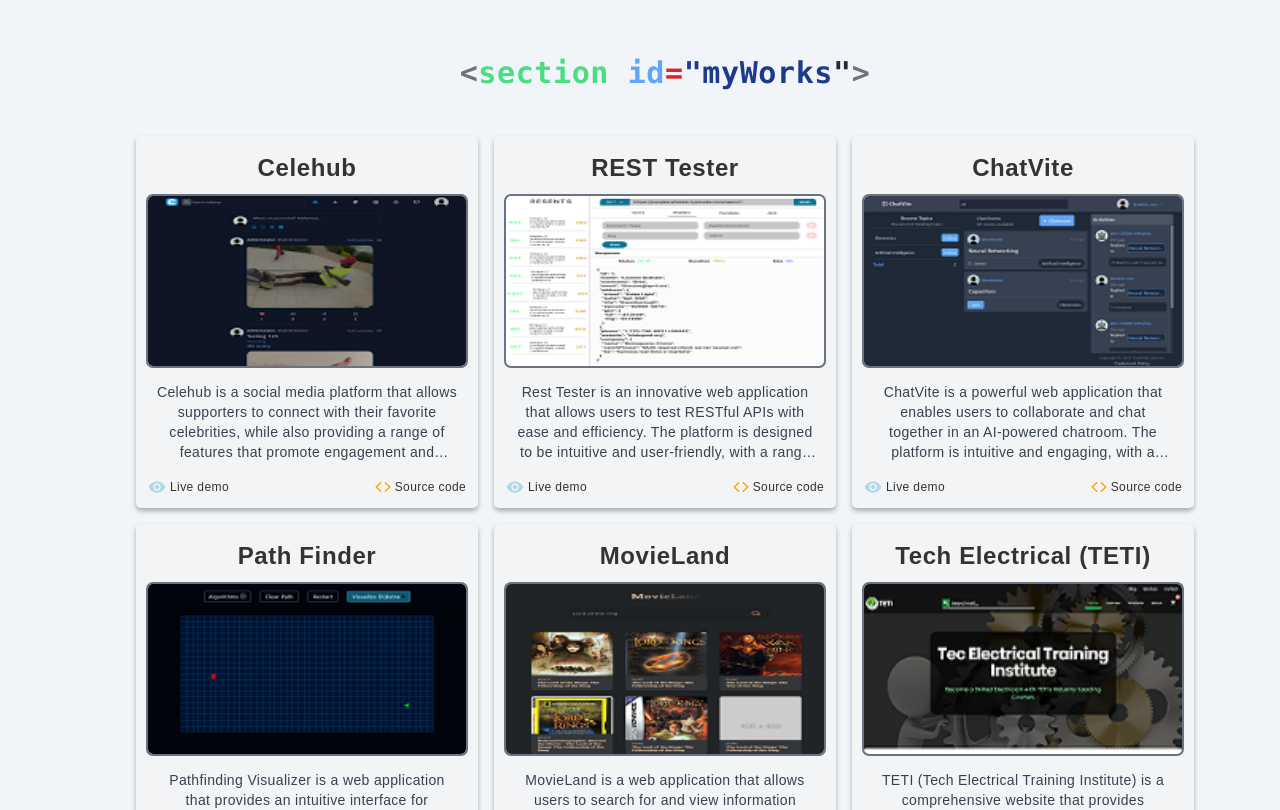
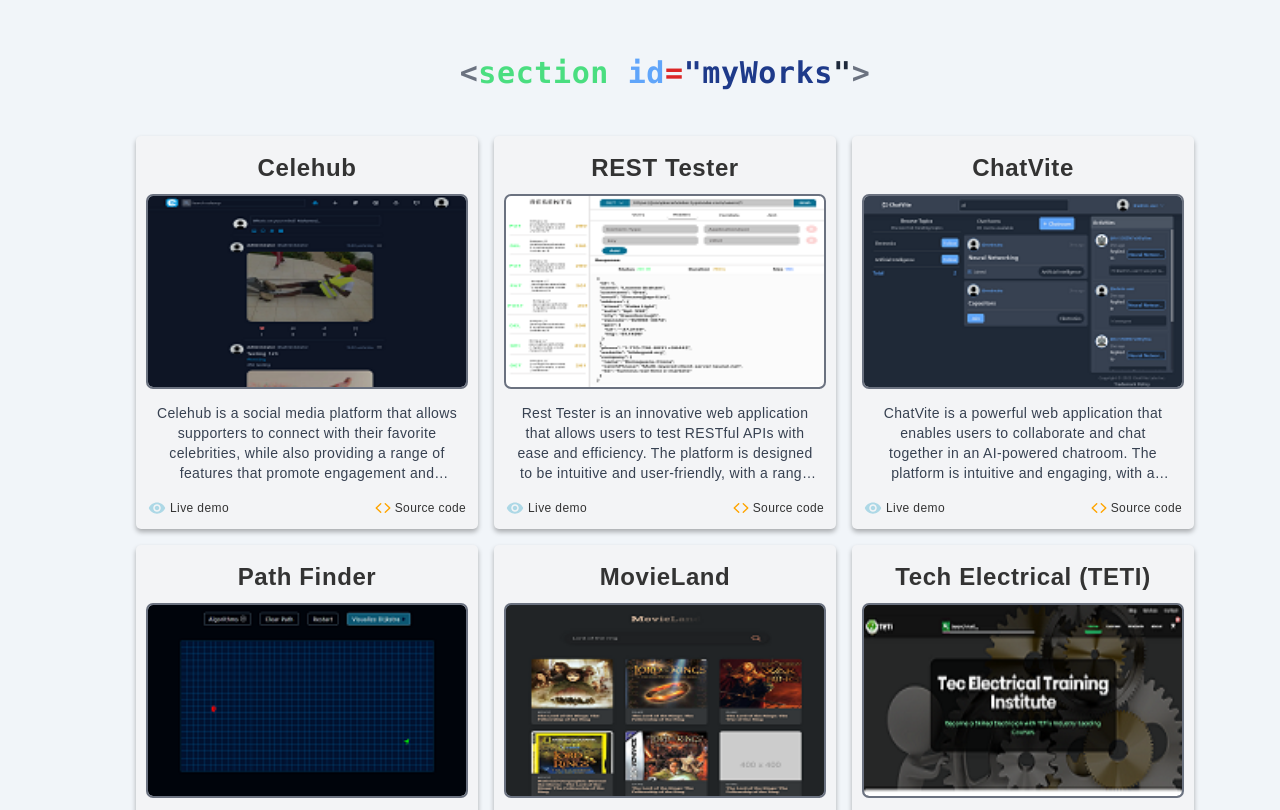
Before and after one commit to medmaha/portfolio, a Next.js app: page / in a window 1280 px wide. Shown: the part 840-1650 px from the top of the page. Built offline with nearby package versions, Linux system fonts and the light colour scheme.

Commit message:
increase app perpofrmance

```diff
--- a/pages/api/contact.js
+++ b/pages/api/contact.js
@@ -21,9 +21,8 @@ export default async function handler(req, res) {
 
     try {
         const myEmail = process.env.PRIMARY_EMAIL
-        const { data } = await axios.post(
-            "https://medluxe-smtp.glitch.me/send-mail",
-            {
+        // "https://medluxe-smtp.glitch.me/send-mail",
+        const { data } = await axios.post("http://localhost:9000/send-mail", {
             to_mail: myEmail,
             from_host: "My Portfolio",
             mailType: "contact",
@@ -35,8 +34,7 @@ export default async function handler(req, res) {
                 message,
                 heading: "A new message from your Portfolio site",
             }),
-            },
-        )
+        })
 
         if (data.success) {
             res.status(200).json({ name })
--- a/src/component/main/projects/Project.jsx
+++ b/src/component/main/projects/Project.jsx
@@ -1,33 +1,24 @@
 import React, { useRef, useEffect, useState, useContext } from "react"
 import Link from "next/link"
+import Image from "next/image"
 
 export default function Project({ data }) {
     "use server"
 
     return (
         <>
-            <div className="__project card min-h-[150px] md:min-h-[170px] flex flex-col items-center p-3 bg-gray-100 dark:bg-slate-800">
+            <div className="__project card flex flex-col items-center p-3 bg-gray-100 dark:bg-slate-800">
                 <span
                     title={data.name}
                     className="text-lg cursor-default inline-block text-center sm:text-xl md:text-2xl font-semibold mt-1 mb-3 tracking-wide truncate w-full"
                 >
                     {data.name}
                 </span>
-                <div className="flex-1 w-full pb-4 relative">
+                <div className="h-full w-full mb-4 relative">
                     <ImageLazyLoader
                         slug={data.slug}
                         src={`/assets/img/${data.thumbnail}`}
-                        // onClick={() => {
-                        //     if (data.liveDemoLink) {
-                        //         const anchorTag = document.createElement("a")
-                        //         anchorTag.setAttribute("target", "_black")
-                        //         anchorTag.href = data.liveDemoLink
-                        //         anchorTag.click()
-                        //     }
-                        // }}
                         alt={"project " + data.name}
-                        width="100%"
-                        className="cursor-pointer bg-slate-800 outline-gray-500 outline outline-2 h-[150px] object-fill sm:min-h-[170px]  md:max-h-[200px]"
                     />
                 </div>
 
@@ -61,7 +52,7 @@ export default function Project({ data }) {
     )
 }
 
-const ImageLazyLoader = ({ src, slug, ...restProps }) => {
+const ImageLazyLoader = ({ src, slug, alt }) => {
     const [imageSrc, setImageSrc] = useState(null)
     const [hovering, toggleHovering] = useState(false)
     const imageRef = useRef(null)
@@ -97,19 +88,21 @@ const ImageLazyLoader = ({ src, slug, ...restProps }) => {
                     ev.currentTarget.classList.add("scale-[1.03]")
                 }
             }}
-            className="block relative transition-all duration-300 group"
+            className="block relative transition-all duration-300 group object-fill w-full"
         >
-            <img
+            <Image
                 onMouseOver={() => toggleHovering(true)}
                 onTouchStartCapture={() => toggleHovering(true)}
                 onTouchStart={() => toggleHovering(false)}
                 ref={imageRef}
                 src={src}
-                {...{ alt: "", ...restProps }}
+                height={200}
+                width={350}
+                alt={alt}
+                className="cursor-pointer bg-slate-800 outline-gray-500 outline outline-2 object-cover"
             />
 
             <div
-                onClick={restProps.onClick}
                 onPointerEnter={(ev) => {
                     if (ev.pointerType === "mouse") {
                         ev.currentTarget.classList.add(
--- a/styles/app.css
+++ b/styles/app.css
@@ -79,18 +79,18 @@ input {
 }
 
 .portfolio>div {
-    animation: loaded 450ms ease forwards;
-    transform: translateY(-100vh);
-    transform-origin: center center;
+    animation: loaded 800ms ease forwards;
+    opacity: 0;
+
 }
 
 
 @keyframes loaded {
     0% {
-        transform: translateY(-100vh);
+        opacity: 0;
     }
 
     100% {
-        transform: translateY(0);
+        opacity: 1;
     }
 }
```
Lines whose indentation alone changed are shown as unchanged.
